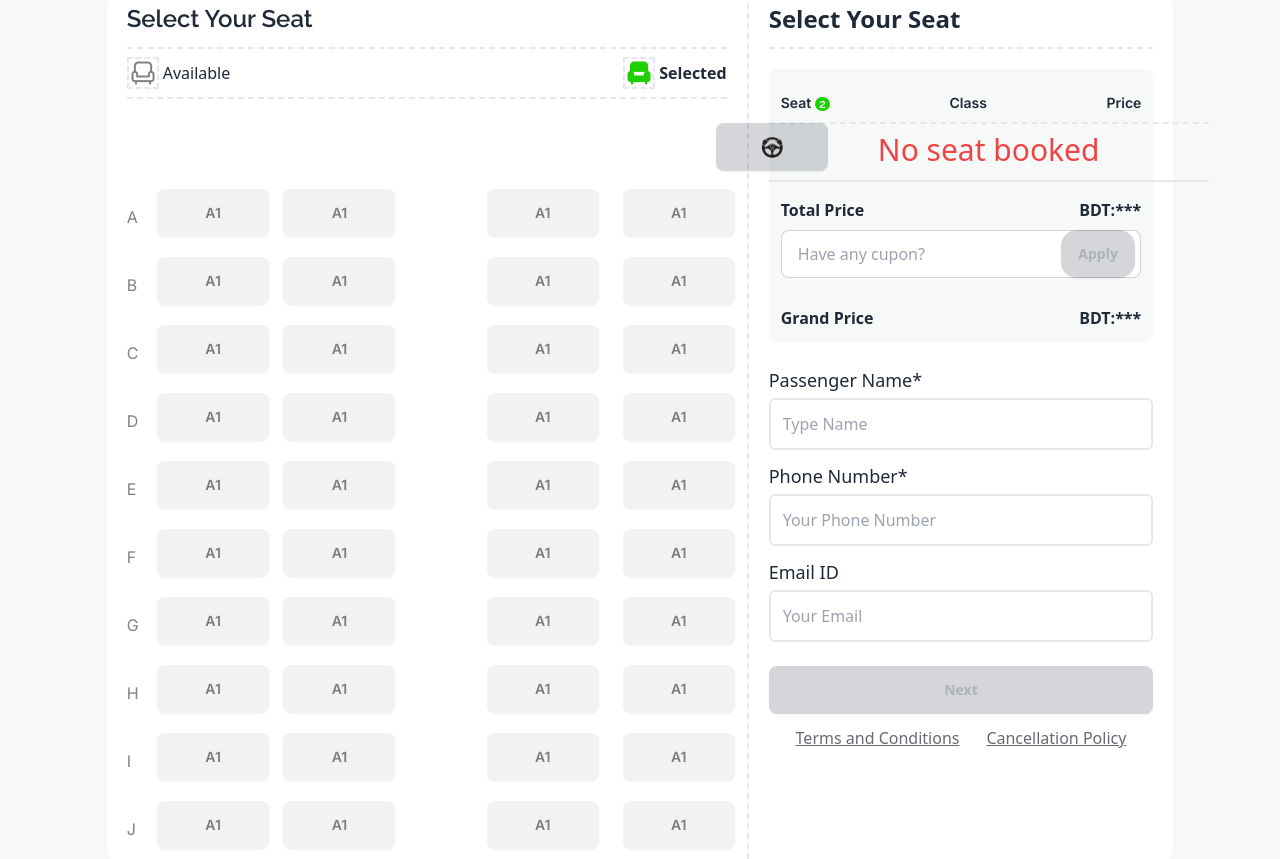
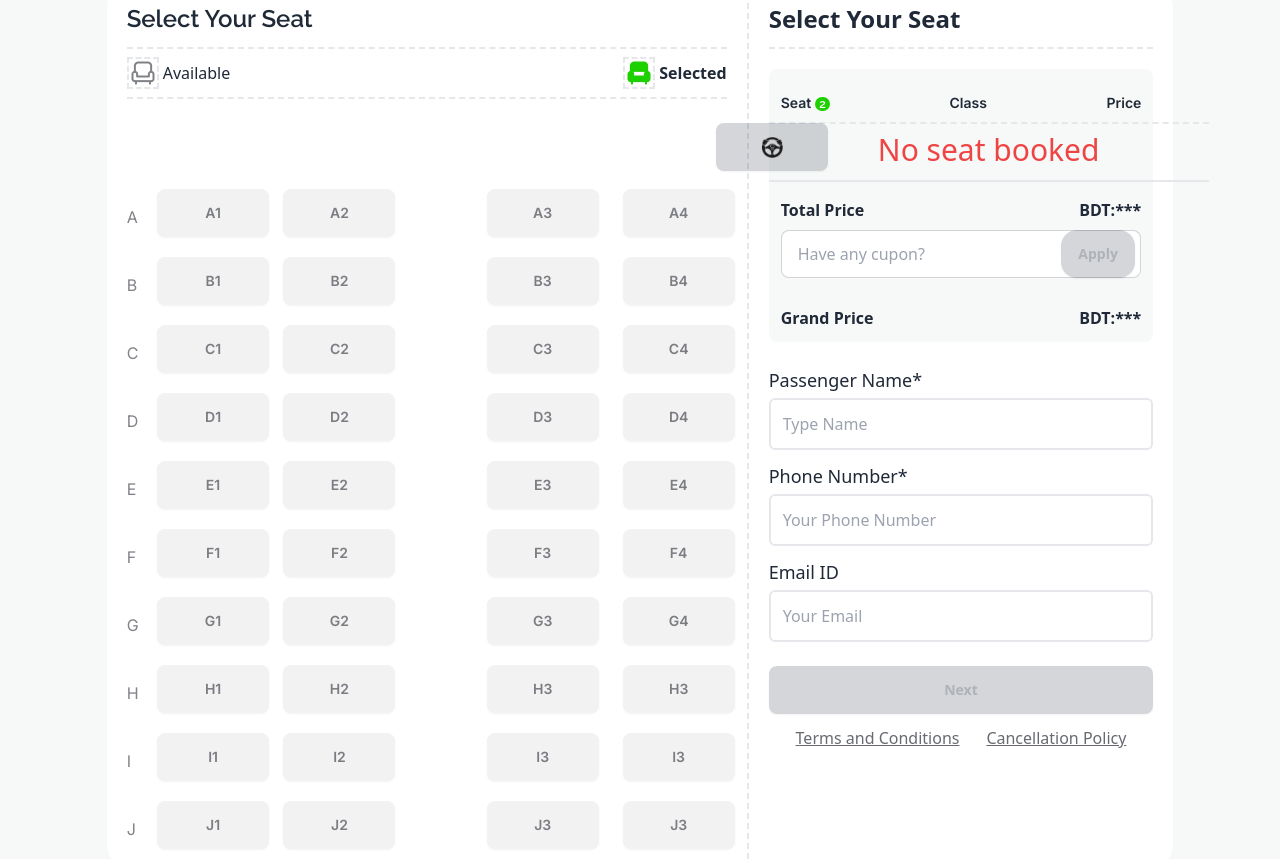
Before and after one commit to mahdi33-gk/bus-ticketing, a plain HTML site: page index.html in a window 1280 px wide. Shown: the part 2168-3027 px from the top of the page. Drawn offline with nearby package versions, Linux system fonts and the light colour scheme.

Commit message:
complete seat section

```diff
--- a/index.html
+++ b/index.html
@@ -304,30 +304,30 @@
                                     </div>
                                     <div class="col-span-1 -ml-12 flex flex-col gap-y-5 ">
                                         <button class="btn hover:text-white hover:bg-black text-textCl w-28">A1</button>
-                                        <button class="btn hover:text-white hover:bg-black text-textCl w-28">A1</button>
-                                        <button class="btn hover:text-white hover:bg-black text-textCl w-28">A1</button>
-                                        <button class="btn hover:text-white hover:bg-black text-textCl w-28">A1</button>
-                                        <button class="btn hover:text-white hover:bg-black text-textCl w-28">A1</button>
-                                        <button class="btn hover:text-white hover:bg-black text-textCl w-28">A1</button>
-                                        <button class="btn hover:text-white hover:bg-black text-textCl w-28">A1</button>
-                                        <button class="btn hover:text-white hover:bg-black text-textCl w-28">A1</button>
-                                        <button class="btn hover:text-white hover:bg-black text-textCl w-28">A1</button>
-                                        <button class="btn hover:text-white hover:bg-black text-textCl w-28">A1</button>
+                                        <button class="btn hover:text-white hover:bg-black text-textCl w-28">B1</button>
+                                        <button class="btn hover:text-white hover:bg-black text-textCl w-28">C1</button>
+                                        <button class="btn hover:text-white hover:bg-black text-textCl w-28">D1</button>
+                                        <button class="btn hover:text-white hover:bg-black text-textCl w-28">E1</button>
+                                        <button class="btn hover:text-white hover:bg-black text-textCl w-28">F1</button>
+                                        <button class="btn hover:text-white hover:bg-black text-textCl w-28">G1</button>
+                                        <button class="btn hover:text-white hover:bg-black text-textCl w-28">H1</button>
+                                        <button class="btn hover:text-white hover:bg-black text-textCl w-28">I1</button>
+                                        <button class="btn hover:text-white hover:bg-black text-textCl w-28">J1</button>
 
 
 
                                     </div>
                                     <div class="col-span-1 text-textCl flex flex-col gap-y-5">
-                                        <button class="btn hover:bg-black hover:text-white text-textCl w-28">A1</button>
-                                        <button class="btn hover:bg-black hover:text-white text-textCl w-28">A1</button>
-                                        <button class="btn hover:bg-black hover:text-white text-textCl w-28">A1</button>
-                                        <button class="btn hover:bg-black hover:text-white text-textCl w-28">A1</button>
-                                        <button class="btn hover:bg-black hover:text-white text-textCl w-28">A1</button>
-                                        <button class="btn hover:bg-black hover:text-white text-textCl w-28">A1</button>
-                                        <button class="btn hover:bg-black hover:text-white text-textCl w-28">A1</button>
-                                        <button class="btn hover:bg-black hover:text-white text-textCl w-28">A1</button>
-                                        <button class="btn hover:bg-black hover:text-white text-textCl w-28">A1</button>
-                                        <button class="btn hover:bg-black hover:text-white text-textCl w-28">A1</button>
+                                        <button class="btn hover:bg-black hover:text-white text-textCl w-28">A2</button>
+                                        <button class="btn hover:bg-black hover:text-white text-textCl w-28">B2</button>
+                                        <button class="btn hover:bg-black hover:text-white text-textCl w-28">C2</button>
+                                        <button class="btn hover:bg-black hover:text-white text-textCl w-28">D2</button>
+                                        <button class="btn hover:bg-black hover:text-white text-textCl w-28">E2</button>
+                                        <button class="btn hover:bg-black hover:text-white text-textCl w-28">F2</button>
+                                        <button class="btn hover:bg-black hover:text-white text-textCl w-28">G2</button>
+                                        <button class="btn hover:bg-black hover:text-white text-textCl w-28">H2</button>
+                                        <button class="btn hover:bg-black hover:text-white text-textCl w-28">I2</button>
+                                        <button class="btn hover:bg-black hover:text-white text-textCl w-28">J2</button>
 
 
 
@@ -339,40 +339,40 @@
                                 <div class="col-span-2 text-textCl  grid grid-cols-2 gap-x-8 gap-y-5 justify-between">
                                     <div class="col-span-1 flex flex-col gap-y-5">
                                         <button
-                                            class="btn hover:bg-black hover:text-white text-textCl  w-28">A1</button>
+                                            class="btn hover:bg-black hover:text-white text-textCl  w-28">A3</button>
                                         <button
-                                            class="btn hover:bg-black hover:text-white text-textCl  w-28">A1</button>
+                                            class="btn hover:bg-black hover:text-white text-textCl  w-28">B3</button>
                                         <button
-                                            class="btn hover:bg-black hover:text-white text-textCl  w-28">A1</button>
+                                            class="btn hover:bg-black hover:text-white text-textCl  w-28">C3</button>
                                         <button
-                                            class="btn hover:bg-black hover:text-white text-textCl  w-28">A1</button>
+                                            class="btn hover:bg-black hover:text-white text-textCl  w-28">D3</button>
                                         <button
-                                            class="btn hover:bg-black hover:text-white text-textCl  w-28">A1</button>
+                                            class="btn hover:bg-black hover:text-white text-textCl  w-28">E3</button>
                                         <button
-                                            class="btn hover:bg-black hover:text-white text-textCl  w-28">A1</button>
+                                            class="btn hover:bg-black hover:text-white text-textCl  w-28">F3</button>
                                         <button
-                                            class="btn hover:bg-black hover:text-white text-textCl  w-28">A1</button>
+                                            class="btn hover:bg-black hover:text-white text-textCl  w-28">G3</button>
                                         <button
-                                            class="btn hover:bg-black hover:text-white text-textCl  w-28">A1</button>
+                                            class="btn hover:bg-black hover:text-white text-textCl  w-28">H3</button>
                                         <button
-                                            class="btn hover:bg-black hover:text-white text-textCl  w-28">A1</button>
+                                            class="btn hover:bg-black hover:text-white text-textCl  w-28">I3</button>
                                         <button
-                                            class="btn hover:bg-black hover:text-white text-textCl  w-28">A1</button>
+                                            class="btn hover:bg-black hover:text-white text-textCl  w-28">J3</button>
 
 
 
                                     </div>
                                     <div class="col-span-1  flex flex-col gap-y-5">
-                                        <button class="btn hover:bg-black hover:text-white text-textCl w-28">A1</button>
-                                        <button class="btn hover:bg-black hover:text-white text-textCl w-28">A1</button>
-                                        <button class="btn hover:bg-black hover:text-white text-textCl w-28">A1</button>
-                                        <button class="btn hover:bg-black hover:text-white text-textCl w-28">A1</button>
-                                        <button class="btn hover:bg-black hover:text-white text-textCl w-28">A1</button>
-                                        <button class="btn hover:bg-black hover:text-white text-textCl w-28">A1</button>
-                                        <button class="btn hover:bg-black hover:text-white text-textCl w-28">A1</button>
-                                        <button class="btn hover:bg-black hover:text-white text-textCl w-28">A1</button>
-                                        <button class="btn hover:bg-black hover:text-white text-textCl w-28">A1</button>
-                                        <button class="btn hover:bg-black hover:text-white text-textCl w-28">A1</button>
+                                        <button class="btn hover:bg-black hover:text-white text-textCl w-28">A4</button>
+                                        <button class="btn hover:bg-black hover:text-white text-textCl w-28">B4</button>
+                                        <button class="btn hover:bg-black hover:text-white text-textCl w-28">C4</button>
+                                        <button class="btn hover:bg-black hover:text-white text-textCl w-28">D4</button>
+                                        <button class="btn hover:bg-black hover:text-white text-textCl w-28">E4</button>
+                                        <button class="btn hover:bg-black hover:text-white text-textCl w-28">F4</button>
+                                        <button class="btn hover:bg-black hover:text-white text-textCl w-28">G4</button>
+                                        <button class="btn hover:bg-black hover:text-white text-textCl w-28">H3</button>
+                                        <button class="btn hover:bg-black hover:text-white text-textCl w-28">I3</button>
+                                        <button class="btn hover:bg-black hover:text-white text-textCl w-28">J3</button>
 
 
 
```
